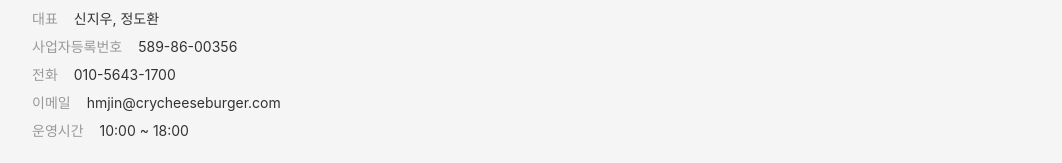
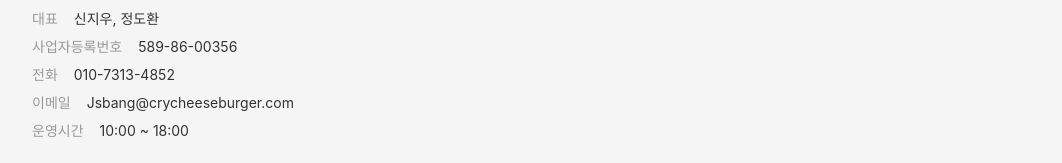
Before and after one commit to minseok1109/crycheese, a Next.js app: page / in a window 1280 px wide. Shown: the part 6638-6801 px from the top of the page, without its empty margins (88-1150 px from the left). Built offline with nearby package versions, Linux system fonts and the light colour scheme; a web font is replaced by a local one.

Commit message:
fix: 담당자 연락처 정보 변경 (이메일, 전화번호)
이메일 hmjin@crycheeseburger.com -> Jsbang@crycheeseburger.com
전화 010-5643-1700 -> 010-7313-4852

적용 위치:
- Footer 회사 정보
- 개인정보처리방침 제7조 개인정보 보호책임자
- 법적고지 문의처

```diff
--- a/app/components/Footer.tsx
+++ b/app/components/Footer.tsx
@@ -50,13 +50,13 @@ export default function Footer(): React.ReactElement {
 						<div className="flex gap-4">
 							<span className="text-sm font-normal text-[#999999]">전화</span>
 							<span className="text-sm font-normal text-[#333333]">
-								010-5643-1700
+								010-7313-4852
 							</span>
 						</div>
 						<div className="flex gap-4">
 							<span className="text-sm font-normal text-[#999999]">이메일</span>
 							<span className="text-sm font-normal text-[#333333]">
-								hmjin@crycheeseburger.com
+								Jsbang@crycheeseburger.com
 							</span>
 						</div>
 						<div className="flex gap-4">
--- a/app/legal-notice/page.tsx
+++ b/app/legal-notice/page.tsx
@@ -93,8 +93,8 @@ export default function LegalNoticePage() {
               <p>
                 <strong>크라이치즈버거</strong>
               </p>
-              <p>이메일: hmjin@crycheeseburger.com</p>
-              <p>전화: 010-5643-1700</p>
+              <p>이메일: Jsbang@crycheeseburger.com</p>
+              <p>전화: 010-7313-4852</p>
             </div>
           </section>
 
--- a/app/privacy/page.tsx
+++ b/app/privacy/page.tsx
@@ -119,8 +119,8 @@ export default function PrivacyPage() {
               <p>
                 <strong>개인정보 보호책임자</strong>
               </p>
-              <p>이메일: hmjin@crycheeseburger.com</p>
-              <p>전화: 010-5643-1700</p>
+              <p>이메일: Jsbang@crycheeseburger.com</p>
+              <p>전화: 010-7313-4852</p>
             </div>
           </section>
 
```
